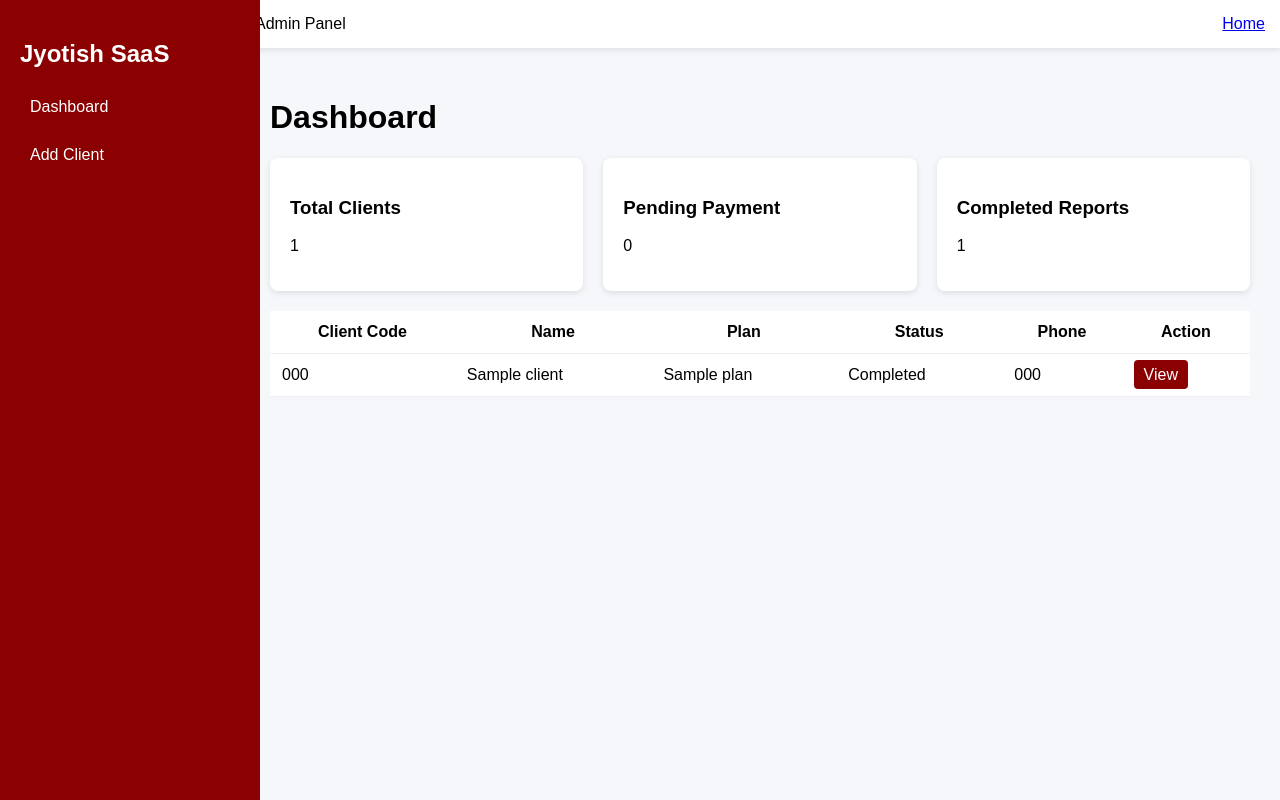
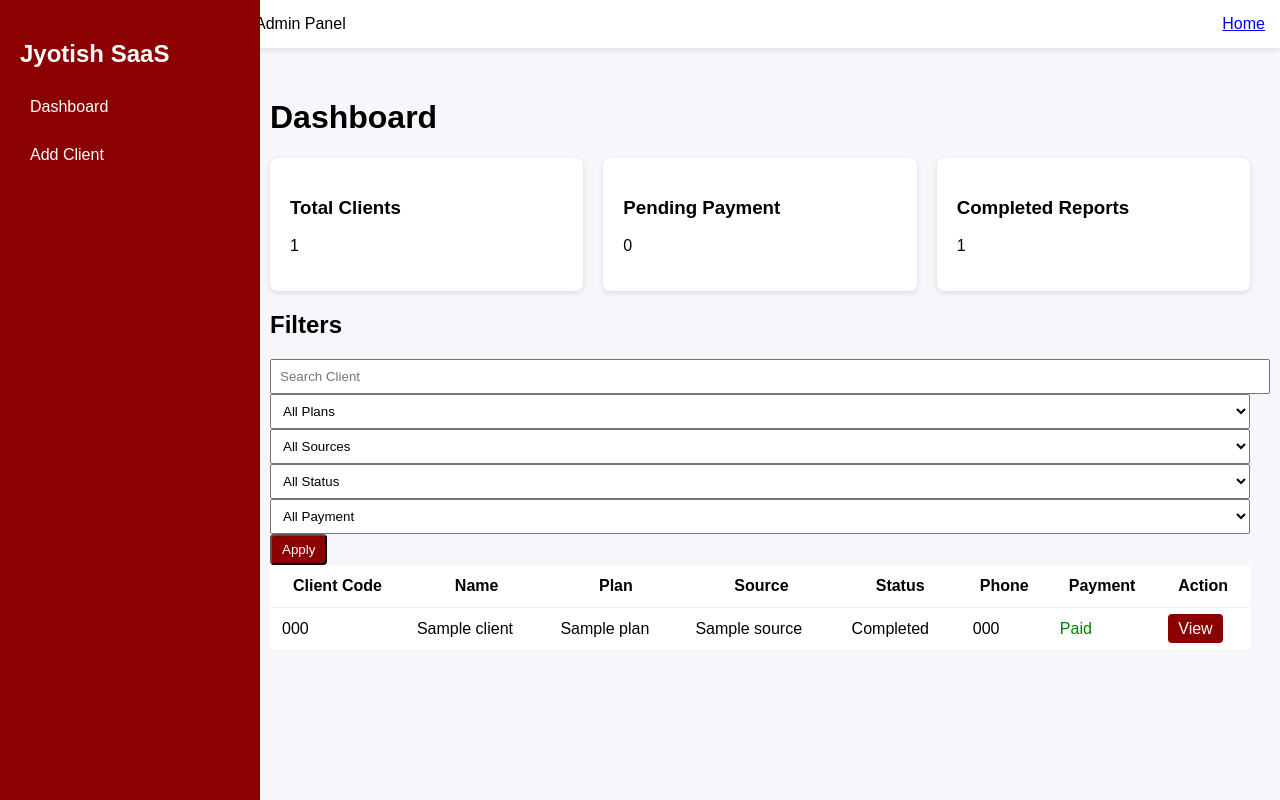
Before and after one commit to vishalvaishnavrk-ops/jyotish-backend, a FastAPI app: page /admin/dashboard in a window 1280 px wide. Run offline with FastAPI, Linux system fonts and the light colour scheme; a database or web service that is not in the repository returns one stand-in record (values such as "Sample title"); parts of the project's set-up code (start-up, migrations or seed data) failed here and were passed over.

Commit message:
Update dashboard.html

```diff
--- a/templates/admin/dashboard.html
+++ b/templates/admin/dashboard.html
@@ -23,14 +23,55 @@
 
 </div>
 
+
+<h2>Filters</h2>
+
+<form method="get" class="filters">
+
+<input type="text" name="q" placeholder="Search Client">
+
+<select name="plan">
+<option value="">All Plans</option>
+<option value="₹51 – बेसिक प्लान">₹51 – बेसिक प्लान</option>
+<option value="₹151 – एडवांस प्लान">₹151 – एडवांस प्लान</option>
+<option value="₹251 – प्रो प्लान">₹251 – प्रो प्लान</option>
+<option value="₹501 – अल्टीमेट प्लान">₹501 – अल्टीमेट प्लान</option>
+</select>
+
+<select name="source">
+<option value="">All Sources</option>
+<option value="Website">Website</option>
+<option value="Manual">Manual</option>
+</select>
+
+<select name="status">
+<option value="">All Status</option>
+<option value="Pending">Pending</option>
+<option value="Reviewed">Reviewed</option>
+<option value="Completed">Completed</option>
+</select>
+
+<select name="payment">
+<option value="">All Payment</option>
+<option value="Pending">Pending</option>
+<option value="Paid">Paid</option>
+</select>
+
+<button class="btn">Apply</button>
+
+</form>
+
+
 <table>
 
 <tr>
 <th>Client Code</th>
 <th>Name</th>
 <th>Plan</th>
+<th>Source</th>
 <th>Status</th>
 <th>Phone</th>
+<th>Payment</th>
 <th>Action</th>
 </tr>
 
@@ -38,16 +79,23 @@
 
 <tr>
 
-<td>{{ c.client_code }}</td>
-<td>{{ c.name }}</td>
-<td>{{ c.plan }}</td>
-<td>{{ c.status }}</td>
-<td>{{ c.phone }}</td>
+<td>{{ c[1] }}</td>
+<td>{{ c[2] }}</td>
+<td>{{ c[4] }}</td>
+<td>{{ c[5] }}</td>
+<td>{{ c[6] }}</td>
+<td>{{ c[3] }}</td>
 
 <td>
-<a class="btn" href="/admin/client/{{c.id}}">
-View
-</a>
+{% if c[8] == "Paid" %}
+<span style="color:green;">Paid</span>
+{% else %}
+<span style="color:red;">Pending</span>
+{% endif %}
+</td>
+
+<td>
+<a class="btn" href="/admin/client/{{c[0]}}">View</a>
 </td>
 
 </tr>
```
